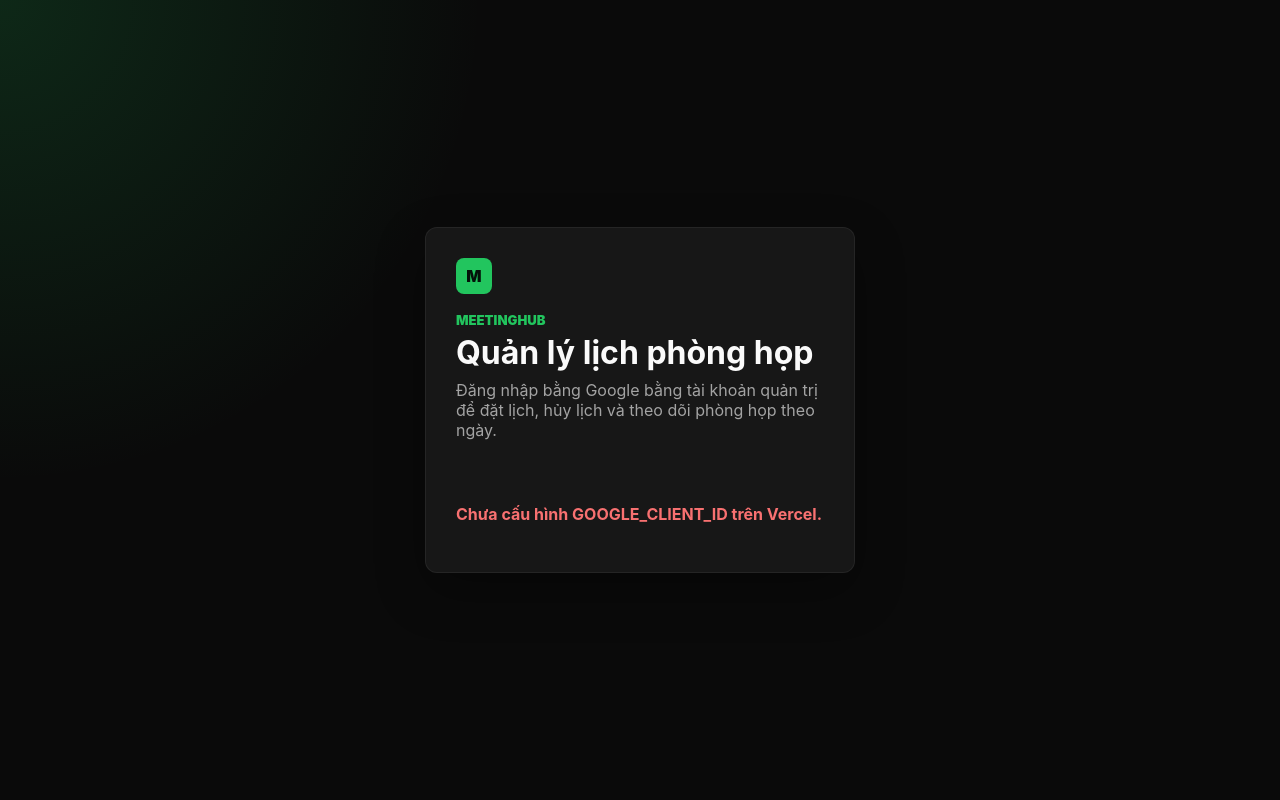
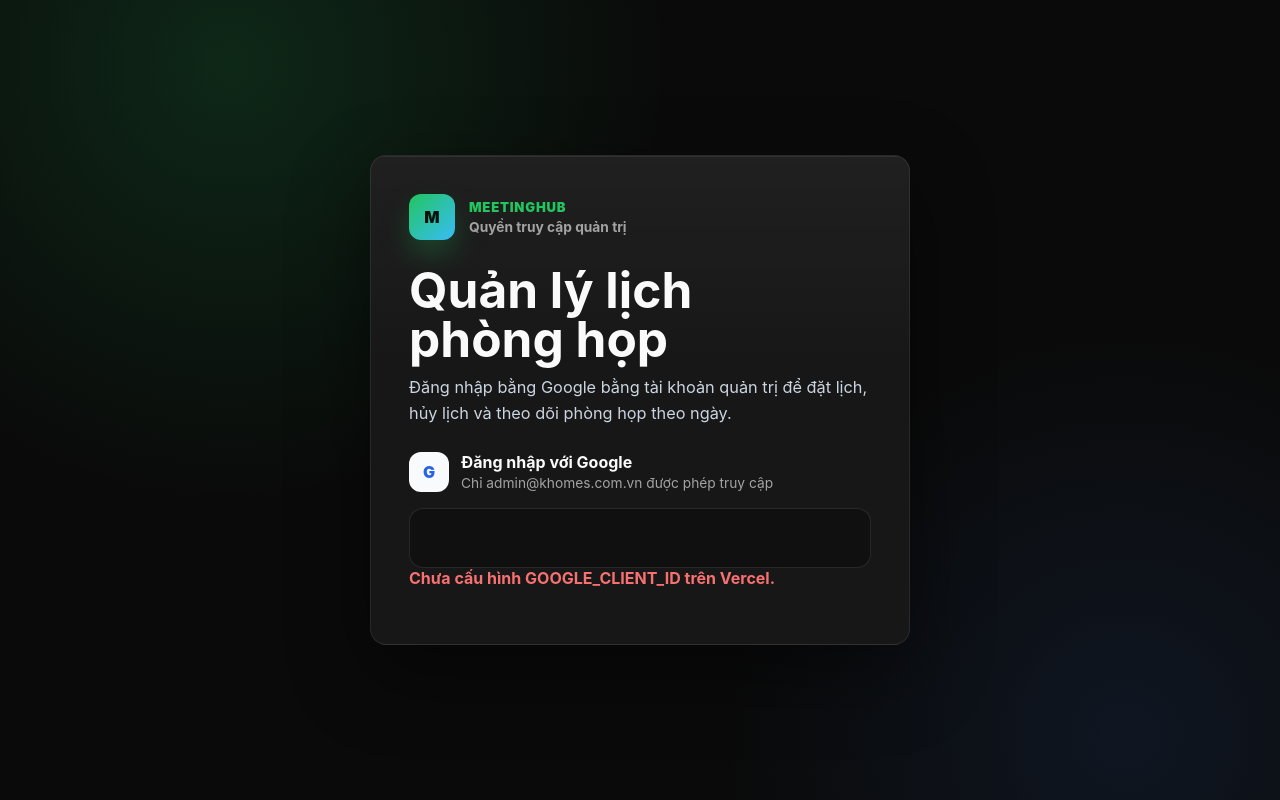
Before and after one commit to TuanKiet1506/BookingRoom-Managment, a plain HTML site: page index.html in a window 1280 px wide. Drawn offline with Linux system fonts and the light colour scheme; no server answers.

Commit message:
Designed the UI button

```diff
--- a/app.js
+++ b/app.js
@@ -116,12 +116,18 @@
       client_id: state.googleClientId,
       callback: handleGoogleCredential,
     });
+    const buttonWidth = Math.min(
+      400,
+      Math.max(280, els.googleSignInButton.parentElement.clientWidth - 2),
+    );
+
     window.google.accounts.id.renderButton(els.googleSignInButton, {
-      theme: "filled_black",
+      theme: "outline",
       size: "large",
       text: "signin_with",
-      shape: "rectangular",
-      width: 330,
+      shape: "pill",
+      logo_alignment: "left",
+      width: buttonWidth,
     });
   };
 
--- a/index.html
+++ b/index.html
@@ -10,15 +10,31 @@
   <body>
     <section class="login-screen" id="loginScreen">
       <form class="login-card" id="loginForm">
-        <div class="brand-mark">M</div>
-        <p class="kicker">MeetingHub</p>
+        <div class="login-brand-row">
+          <div class="brand-mark">M</div>
+          <div>
+            <p class="kicker">MeetingHub</p>
+            <small>Quyền truy cập quản trị</small>
+          </div>
+        </div>
         <h1>Quản lý lịch phòng họp</h1>
         <p class="muted">
           Đăng nhập bằng Google bằng tài khoản quản trị để đặt lịch, hủy lịch
           và theo dõi phòng họp theo ngày.
         </p>
 
-        <div class="google-button-wrap" id="googleSignInButton"></div>
+        <section class="auth-panel">
+          <div class="auth-copy">
+            <span class="auth-badge">G</span>
+            <div>
+              <strong>Đăng nhập với Google</strong>
+              <small>Chỉ admin@khomes.com.vn được phép truy cập</small>
+            </div>
+          </div>
+          <div class="google-button-shell">
+            <div class="google-button-wrap" id="googleSignInButton"></div>
+          </div>
+        </section>
         <p class="error" id="loginError"></p>
       </form>
     </section>
--- a/styles.css
+++ b/styles.css
@@ -171,19 +171,47 @@
   display: grid;
   min-height: 100vh;
   place-items: center;
-  padding: 22px;
+  padding: 24px;
   background:
-    radial-gradient(circle at top left, rgba(34, 197, 94, 0.16), transparent 32%),
+    radial-gradient(circle at 18% 8%, rgba(34, 197, 94, 0.16), transparent 34%),
+    radial-gradient(circle at 88% 92%, rgba(59, 130, 246, 0.1), transparent 30%),
     var(--bg);
 }
 
 .login-card {
-  width: min(430px, 100%);
-  border: 1px solid var(--border-soft);
-  border-radius: 12px;
-  padding: 30px;
-  background: var(--panel);
-  box-shadow: var(--shadow);
+  position: relative;
+  width: min(540px, 100%);
+  overflow: hidden;
+  border: 1px solid rgba(255, 255, 255, 0.08);
+  border-radius: 16px;
+  padding: 38px;
+  background:
+    linear-gradient(180deg, rgba(255, 255, 255, 0.04), transparent 42%),
+    var(--panel);
+  box-shadow: 0 28px 80px rgba(0, 0, 0, 0.46);
+}
+
+.login-card::before {
+  content: "";
+  position: absolute;
+  inset: 0;
+  border-top: 1px solid rgba(255, 255, 255, 0.08);
+  pointer-events: none;
+}
+
+.login-brand-row {
+  position: relative;
+  display: flex;
+  align-items: center;
+  gap: 14px;
+  margin-bottom: 26px;
+}
+
+.login-brand-row small {
+  display: block;
+  color: var(--muted);
+  font-size: 0.86rem;
+  font-weight: 700;
 }
 
 .brand-mark {
@@ -197,24 +225,111 @@
   font-weight: 900;
 }
 
+.login-brand-row .brand-mark {
+  width: 46px;
+  height: 46px;
+  border-radius: 12px;
+  background: linear-gradient(135deg, var(--primary), #38bdf8);
+  box-shadow: 0 14px 28px rgba(34, 197, 94, 0.24);
+}
+
 .kicker {
-  margin: 18px 0 8px;
+  margin: 0 0 4px;
   color: var(--primary);
   font-size: 0.82rem;
   font-weight: 900;
+  letter-spacing: 0.06em;
   text-transform: uppercase;
 }
 
 .login-card h1 {
-  margin-bottom: 10px;
-  font-size: 2rem;
-  line-height: 1.05;
+  position: relative;
+  max-width: 12ch;
+  margin-bottom: 12px;
+  font-size: clamp(2.1rem, 7vw, 3.1rem);
+  line-height: 0.98;
+}
+
+.login-card > .muted {
+  position: relative;
+  margin-bottom: 26px;
+  color: #cbd5e1;
+  font-size: 1.02rem;
+  line-height: 1.55;
+}
+
+.auth-panel {
+  position: relative;
+  display: grid;
+  gap: 16px;
+}
+
+.auth-copy {
+  display: flex;
+  align-items: center;
+  gap: 12px;
+}
+
+.auth-copy strong,
+.auth-copy small {
+  display: block;
+}
+
+.auth-copy strong {
+  color: var(--text);
+  font-size: 1rem;
+}
+
+.auth-copy small {
+  margin-top: 3px;
+  color: var(--muted);
+  font-size: 0.86rem;
+}
+
+.auth-badge {
+  display: grid;
+  width: 40px;
+  height: 40px;
+  flex: 0 0 40px;
+  place-items: center;
+  border: 1px solid rgba(255, 255, 255, 0.12);
+  border-radius: 12px;
+  background: #f8fafc;
+  color: #2563eb;
+  font-weight: 900;
+}
+
+.google-button-shell {
+  display: grid;
+  min-height: 58px;
+  align-items: center;
+  border: 1px solid rgba(255, 255, 255, 0.1);
+  border-radius: 14px;
+  background: rgba(10, 10, 10, 0.52);
+  padding: 8px;
+  transition: border-color 0.2s ease, background 0.2s ease, transform 0.2s ease;
+}
+
+.google-button-shell:hover {
+  border-color: rgba(34, 197, 94, 0.34);
+  background: rgba(10, 10, 10, 0.68);
+  transform: translateY(-1px);
 }
 
 .google-button-wrap {
-  display: grid;
-  min-height: 44px;
-  margin-top: 20px;
+  display: flex;
+  width: 100%;
+  min-height: 42px;
+  justify-content: center;
+}
+
+.google-button-wrap > div {
+  max-width: 100%;
+}
+
+.google-button-wrap iframe {
+  max-width: 100%;
+  border-radius: 999px !important;
 }
 
 .app {
```
